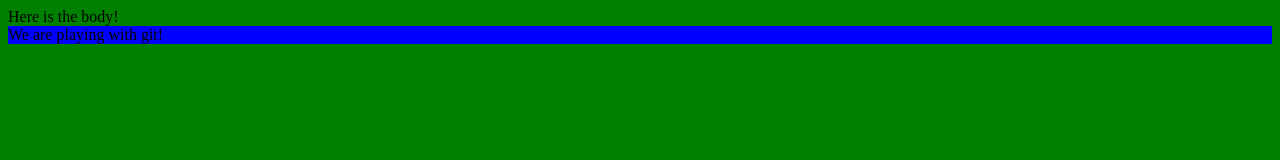
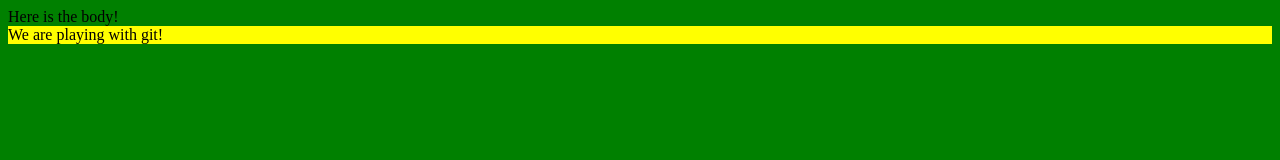
Before and after one commit to cokeaddict56/gitplay, a plain HTML site: page index.html in a window 1280 px wide. Drawn offline with Linux system fonts and the light colour scheme.

```diff
--- a/index.html
+++ b/index.html
@@ -9,7 +9,7 @@
 Here is the body!
 </div>
 
-<div style='background-color: blue;'>
+<div style='background-color: yellow;'>
 We are playing with git!
 </div>
 
```
